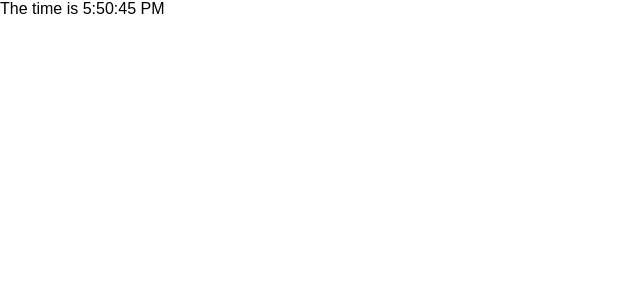
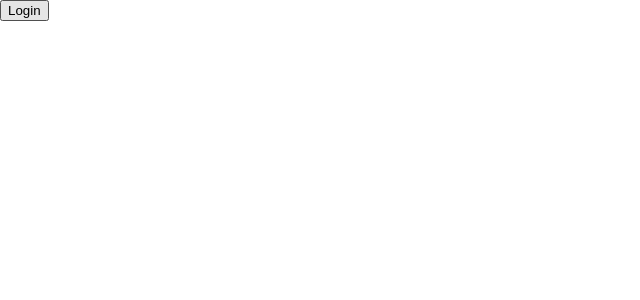
Before and after one commit to tansengming/react-start, a React (Create React App) app: page / in a window 1280 px wide. Shown: the top 300 px of the page, without its empty margins (0-640 px from the left). Built offline with nearby package versions, Linux system fonts and the light colour scheme.

Commit message:
adds login button

```diff
--- a/src/App.js
+++ b/src/App.js
@@ -1,11 +1,12 @@
 import React, { Component } from 'react';
-import logo from './logo.svg';
-import Clock from './Clock.js'
+// import logo from './logo.svg';
+// import Clock from './Clock.js'
+import LoginControl from './LoginControl.js'
 import './App.css';
 
 class App extends Component {
   render() {
-    return (<Clock />)
+    return (<LoginControl />)
   }
 }
 
--- /dev/null
+++ b/src/LoginControl.js
@@ -0,0 +1,34 @@
+import React, { Component } from 'react';
+
+class LoginControl extends Component {
+  constructor(props) {
+    super(props)
+    this.state = { loggedIn: false }
+    this.toggleLogin = this.toggleLogin.bind(this);
+  }
+
+  toggleLogin() {
+    this.setState(prevState => ({
+      loggedIn: !prevState.loggedIn
+    }))
+  }
+
+  render() {
+    return ( this.state.loggedIn ? (
+        <LogoutButton onClick={this.toggleLogin} />
+      ) : (
+        <LoginButton onClick={this.toggleLogin} />
+      )
+    )
+  }
+}
+
+function LoginButton(props) {
+  return <button onClick={props.onClick}>Login</button>
+}
+
+function LogoutButton(props) {
+  return <button onClick={props.onClick}>Logout</button>
+}
+
+export default LoginControl
```
